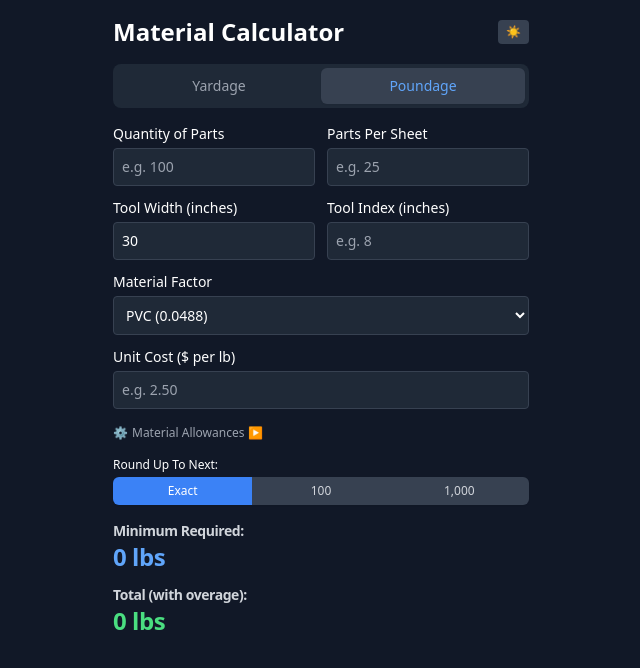
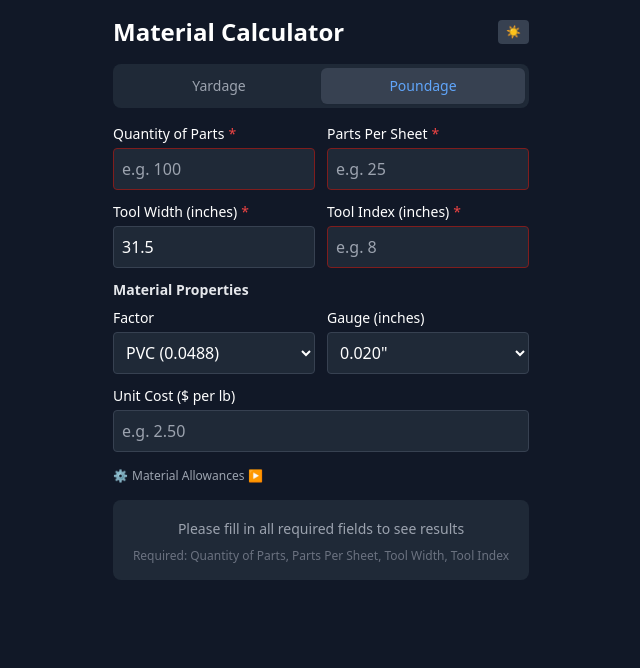
Before and after one commit to benhoman/bw-material-calculator, a React (Create React App) app: page / in a window 1280 px wide. Both pictures are taken after a click on the button "Poundage". Shown: the top 668 px of the page, without its empty margins (319-959 px from the left). Built offline with nearby package versions, Linux system fonts and the light colour scheme.

Commit message:
fix formula and update layout

```diff
--- a/src/App.js
+++ b/src/App.js
@@ -6,7 +6,7 @@ function App() {
   const [qp, setQp] = useState('');
   const [pps, setPps] = useState('');
   const [ts, setTs] = useState('');
-  const [tw, setTw] = useState('30'); // Tool Width for poundage - default 30
+  const [tw, setTw] = useState('31.5'); // Tool Width for poundage - default 30
   const [ti, setTi] = useState(''); // Tool Index for poundage
   const [ff, setFf] = useState('0.5'); // default - will change based on active tab
   const [op, setOp] = useState('10');  // default
@@ -17,11 +17,31 @@ function App() {
   const [showAdvanced, setShowAdvanced] = useState(false); // Toggle for advanced settings
   const [unitCost, setUnitCost] = useState(''); // Unit cost per yard/pound
   const [roundingIncrement, setRoundingIncrement] = useState(1); // Rounding increment for output
+  const [materialGauge, setMaterialGauge] = useState('0.020'); // Material gauge/thickness
+  const [isCustomGauge, setIsCustomGauge] = useState(false); // Toggle for custom gauge
 
   // Preset material factors with names
   const materialFactors = [
     { name: 'PVC', value: '0.0488' },
     { name: 'RPET', value: '0.0488' },
+    { name: 'Custom', value: 'custom' }
+  ];
+
+  // Preset gauge values with names
+  const gaugeOptions = [
+    { name: '0.005"', value: '0.005' },
+    { name: '0.007"', value: '0.007' },
+    { name: '0.010"', value: '0.010' },
+    { name: '0.015"', value: '0.015' },
+    { name: '0.020"', value: '0.020' },
+    { name: '0.022"', value: '0.022' },
+    { name: '0.024"', value: '0.024' },
+    { name: '0.025"', value: '0.025' },
+    { name: '0.030"', value: '0.030' },
+    { name: '0.040"', value: '0.040' },
+    { name: '0.060"', value: '0.060' },
+    { name: '0.080"', value: '0.080' },
+    { name: '0.125"', value: '0.125' },
     { name: 'Custom', value: 'custom' }
   ];
 
@@ -43,6 +63,17 @@ function App() {
   }, [activeTab, ff]);
 
   const parseFloatOrZero = (value) => parseFloat(value) || 0;
+
+  const isFormValid = () => {
+    // Check required fields based on active tab
+    const hasQuantityAndParts = qp.trim() !== '' && pps.trim() !== '';
+
+    if (activeTab === 'yardage') {
+      return hasQuantityAndParts && ts.trim() !== '';
+    } else {
+      return hasQuantityAndParts && tw.trim() !== '' && ti.trim() !== '';
+    }
+  };
 
   const roundUpToIncrement = (value, increment) => {
     if (increment <= 0) return value;
@@ -76,9 +107,10 @@ function App() {
     const tiVal = parseFloatOrZero(ti); // Tool Index
     const ffVal = parseFloatOrZero(ff); // Fudge Factor
     const mfVal = parseFloatOrZero(materialFactor); // Material Factor
+    const mgVal = parseFloatOrZero(materialGauge); // Material Gauge
     if (sheetsRequired === 0) return 0;
-    // Use Tool Width and Tool Index instead of Tool Size
-    return (sheetsRequired * (twVal + tiVal + ffVal) / 36) * mfVal;
+    // Use Tool Width and Tool Index instead of Tool Size, include Material Gauge
+    return mgVal * twVal * (tiVal + ffVal) * mfVal * sheetsRequired;
   };
 
   const calculateTotalPounds = () => {
@@ -94,6 +126,16 @@ function App() {
     } else {
       setIsCustomFactor(false);
       setMaterialFactor(value);
+    }
+  };
+
+  const handleGaugeChange = (value) => {
+    if (value === 'custom') {
+      setIsCustomGauge(true);
+      setMaterialGauge('');
+    } else {
+      setIsCustomGauge(false);
+      setMaterialGauge(value);
     }
   };
 
@@ -150,29 +192,31 @@ function App() {
           <form className="space-y-3">
             {/* Main inputs in a more compact grid */}
             <div className="grid grid-cols-2 gap-3">
-              <CompactInput label="Quantity of Parts" value={qp} onChange={setQp} placeholder="e.g. 100" />
-              <CompactInput label="Parts Per Sheet" value={pps} onChange={setPps} placeholder="e.g. 25" />
+              <CompactInput label="Quantity of Parts" value={qp} onChange={setQp} placeholder="e.g. 100" required />
+              <CompactInput label="Parts Per Sheet" value={pps} onChange={setPps} placeholder="e.g. 25" required />
             </div>
 
             {/* Tool inputs */}
             {activeTab === 'yardage' ? (
-              <CompactInput label="Tool Size (inches)" value={ts} onChange={setTs} placeholder="e.g. 12" />
+              <CompactInput label="Tool Size (inches)" value={ts} onChange={setTs} placeholder="e.g. 12" required />
             ) : (
               <div className="grid grid-cols-2 gap-3">
-                <CompactInput label="Tool Width (inches)" value={tw} onChange={setTw} placeholder="default: 30" />
-                <CompactInput label="Tool Index (inches)" value={ti} onChange={setTi} placeholder="e.g. 8" />
+                <CompactInput label="Tool Width (inches)" value={tw} onChange={setTw} placeholder="default: 31.5" required />
+                <CompactInput label="Tool Index (inches)" value={ti} onChange={setTi} placeholder="e.g. 8" required />
               </div>
             )}
 
-            {/* Material Factor and Unit Cost in grid for Poundage */}
+            {/* Material Properties - only show for material tab */}
             {activeTab === 'material' && (
-              <div className="grid grid-cols-1 gap-3">
               <div>
-                  <label className="block mb-1 text-sm font-medium">Material Factor</label>
+                <h3 className="text-sm font-semibold text-gray-800 dark:text-gray-200 mb-2">Material Properties</h3>
+                <div className="grid grid-cols-2 gap-3">
+                  <div>
+                    <label className="block mb-1 text-sm font-medium">Factor</label>
                     <select
                       value={isCustomFactor ? 'custom' : materialFactor}
                       onChange={e => handleMaterialFactorChange(e.target.value)}
-                    className="w-full px-2 py-2 text-sm border border-gray-300 dark:border-gray-700 rounded bg-white dark:bg-gray-800 text-gray-900 dark:text-white focus:outline-none focus:ring-2 focus:ring-blue-400 dark:focus:ring-blue-600"
+                      className="w-full px-2 py-2 text-base border border-gray-300 dark:border-gray-700 rounded bg-white dark:bg-gray-800 text-gray-900 dark:text-white focus:outline-none focus:ring-2 focus:ring-blue-400 dark:focus:ring-blue-600"
                     >
                       {materialFactors.map((factor) => (
                         <option key={factor.name} value={factor.value}>
@@ -187,9 +231,34 @@ function App() {
                         value={materialFactor}
                         onChange={e => setMaterialFactor(e.target.value)}
                         placeholder="Enter custom factor"
-                      className="w-full mt-1 px-2 py-2 text-sm border border-gray-300 dark:border-gray-700 rounded bg-white dark:bg-gray-800 text-gray-900 dark:text-white focus:outline-none focus:ring-2 focus:ring-blue-400 dark:focus:ring-blue-600"
+                        className="w-full mt-1 px-2 py-2 text-base border border-gray-300 dark:border-gray-700 rounded bg-white dark:bg-gray-800 text-gray-900 dark:text-white focus:outline-none focus:ring-2 focus:ring-blue-400 dark:focus:ring-blue-600"
                       />
                     )}
+                  </div>
+                  <div>
+                    <label className="block mb-1 text-sm font-medium">Gauge (inches)</label>
+                    <select
+                      value={isCustomGauge ? 'custom' : materialGauge}
+                      onChange={e => handleGaugeChange(e.target.value)}
+                      className="w-full px-2 py-2 text-base border border-gray-300 dark:border-gray-700 rounded bg-white dark:bg-gray-800 text-gray-900 dark:text-white focus:outline-none focus:ring-2 focus:ring-blue-400 dark:focus:ring-blue-600"
+                    >
+                      {gaugeOptions.map((gauge) => (
+                        <option key={gauge.name} value={gauge.value}>
+                          {gauge.name}
+                        </option>
+                      ))}
+                    </select>
+                    {isCustomGauge && (
+                      <input
+                        type="number"
+                        step="0.001"
+                        value={materialGauge}
+                        onChange={e => setMaterialGauge(e.target.value)}
+                        placeholder="Enter custom gauge"
+                        className="w-full mt-1 px-2 py-2 text-base border border-gray-300 dark:border-gray-700 rounded bg-white dark:bg-gray-800 text-gray-900 dark:text-white focus:outline-none focus:ring-2 focus:ring-blue-400 dark:focus:ring-blue-600"
+                      />
+                    )}
+                  </div>
                 </div>
               </div>
             )}
@@ -229,6 +298,7 @@ function App() {
           </form>
 
           {/* Rounding Selector - More Compact */}
+          {isFormValid() && (
             <div className="mt-4 mb-3">
               <label className="block mb-1 text-xs font-medium">Round Up To Next:</label>
               <div className="flex rounded-md shadow-sm">
@@ -252,27 +322,57 @@ function App() {
                   </button>
                 ))}
               </div>
+              {/* Rounding Preview */}
+              <div className="mt-1 text-xs text-gray-500 dark:text-gray-400 flex">
+                {activeTab === 'yardage' ? (
+                  <>
+                    <div className="flex-1 text-center">
+                      {Math.round(totalYards).toLocaleString()} yds
                     </div>
+                    <div className="flex-1 text-center">
+                      {roundUpToIncrement(totalYards, 100).toLocaleString()} yds
+                    </div>
+                    <div className="flex-1 text-center">
+                      {roundUpToIncrement(totalYards, 1000).toLocaleString()} yds
+                    </div>
+                  </>
+                ) : (
+                  <>
+                    <div className="flex-1 text-center">
+                      {Math.round(totalPounds).toLocaleString()} lbs
+                    </div>
+                    <div className="flex-1 text-center">
+                      {roundUpToIncrement(totalPounds, 100).toLocaleString()} lbs
+                    </div>
+                    <div className="flex-1 text-center">
+                      {roundUpToIncrement(totalPounds, 1000).toLocaleString()} lbs
+                    </div>
+                  </>
+                )}
+              </div>
+            </div>
+          )}
 
           {/* Results - More Compact */}
+          {isFormValid() ? (
             <div className="mt-4 space-y-3 text-lg font-semibold tracking-tight">
               {activeTab === 'yardage' ? (
                 <>
                   <div>
                     <span className="block text-gray-700 dark:text-gray-300 text-sm">Minimum Required:</span>
                     <div className="flex items-center justify-between">
-                    <span className="text-2xl text-blue-600 dark:text-blue-400">{Math.round(roundedMinYards)} yds</span>
+                      <span className="text-2xl text-blue-600 dark:text-blue-400">{Math.round(roundedMinYards).toLocaleString()} yds</span>
                       {unitCost && parseFloatOrZero(unitCost) > 0 && (
-                      <span className="text-lg text-blue-600 dark:text-blue-400">${(roundedMinYards * parseFloatOrZero(unitCost)).toFixed(2)}</span>
+                        <span className="text-lg text-blue-600 dark:text-blue-400">${(roundedMinYards * parseFloatOrZero(unitCost)).toLocaleString('en-US', { minimumFractionDigits: 2, maximumFractionDigits: 2 })}</span>
                       )}
                     </div>
                   </div>
                   <div>
                     <span className="block text-gray-700 dark:text-gray-300 text-sm">Total (with overage):</span>
                     <div className="flex items-center justify-between">
-                    <span className="text-2xl text-green-600 dark:text-green-400">{Math.round(roundedTotalYards)} yds</span>
+                      <span className="text-2xl text-green-600 dark:text-green-400">{Math.round(roundedTotalYards).toLocaleString()} yds</span>
                       {unitCost && parseFloatOrZero(unitCost) > 0 && (
-                      <span className="text-lg text-green-600 dark:text-green-400">${(roundedTotalYards * parseFloatOrZero(unitCost)).toFixed(2)}</span>
+                        <span className="text-lg text-green-600 dark:text-green-400">${(roundedTotalYards * parseFloatOrZero(unitCost)).toLocaleString('en-US', { minimumFractionDigits: 2, maximumFractionDigits: 2 })}</span>
                       )}
                     </div>
                   </div>
@@ -282,24 +382,37 @@ function App() {
                   <div>
                     <span className="block text-gray-700 dark:text-gray-300 text-sm">Minimum Required:</span>
                     <div className="flex items-center justify-between">
-                    <span className="text-2xl text-blue-600 dark:text-blue-400">{Math.round(roundedMinPounds)} lbs</span>
+                      <span className="text-2xl text-blue-600 dark:text-blue-400">{Math.round(roundedMinPounds).toLocaleString()} lbs</span>
                       {unitCost && parseFloatOrZero(unitCost) > 0 && (
-                      <span className="text-lg text-blue-600 dark:text-blue-400">${(roundedMinPounds * parseFloatOrZero(unitCost)).toFixed(2)}</span>
+                        <span className="text-lg text-blue-600 dark:text-blue-400">${(roundedMinPounds * parseFloatOrZero(unitCost)).toLocaleString('en-US', { minimumFractionDigits: 2, maximumFractionDigits: 2 })}</span>
                       )}
                     </div>
                   </div>
                   <div>
                     <span className="block text-gray-700 dark:text-gray-300 text-sm">Total (with overage):</span>
                     <div className="flex items-center justify-between">
-                    <span className="text-2xl text-green-600 dark:text-green-400">{Math.round(roundedTotalPounds)} lbs</span>
+                      <span className="text-2xl text-green-600 dark:text-green-400">{Math.round(roundedTotalPounds).toLocaleString()} lbs</span>
                       {unitCost && parseFloatOrZero(unitCost) > 0 && (
-                      <span className="text-lg text-green-600 dark:text-green-400">${(roundedTotalPounds * parseFloatOrZero(unitCost)).toFixed(2)}</span>
+                        <span className="text-lg text-green-600 dark:text-green-400">${(roundedTotalPounds * parseFloatOrZero(unitCost)).toLocaleString('en-US', { minimumFractionDigits: 2, maximumFractionDigits: 2 })}</span>
                       )}
                     </div>
                   </div>
                 </>
               )}
             </div>
+          ) : (
+            <div className="mt-4 p-4 bg-gray-50 dark:bg-gray-800 rounded-lg text-center">
+              <span className="text-sm text-gray-600 dark:text-gray-400">
+                Please fill in all required fields to see results
+              </span>
+              <div className="mt-2 text-xs text-gray-500 dark:text-gray-500">
+                {activeTab === 'yardage'
+                  ? 'Required: Quantity of Parts, Parts Per Sheet, Tool Size'
+                  : 'Required: Quantity of Parts, Parts Per Sheet, Tool Width, Tool Index'
+                }
+              </div>
+            </div>
+          )}
 
         </div>
       </div>
@@ -307,16 +420,23 @@ function App() {
   );
 }
 
-function CompactInput({ label, value, onChange, placeholder }) {
+function CompactInput({ label, value, onChange, placeholder, required = false }) {
   return (
     <div>
-      <label className="block mb-1 text-sm font-medium">{label}</label>
+      <label className="block mb-1 text-sm font-medium">
+        {label}
+        {required && <span className="text-red-500 ml-1">*</span>}
+      </label>
       <input
         type="number"
         value={value}
         onChange={e => onChange(e.target.value)}
         placeholder={placeholder}
-        className="w-full px-2 py-2 text-sm border border-gray-300 dark:border-gray-700 rounded bg-white dark:bg-gray-800 text-gray-900 dark:text-white focus:outline-none focus:ring-2 focus:ring-blue-400 dark:focus:ring-blue-600"
+        className={`w-full px-2 py-2 text-base border rounded bg-white dark:bg-gray-800 text-gray-900 dark:text-white focus:outline-none focus:ring-2 focus:ring-blue-400 dark:focus:ring-blue-600 ${
+          required && !value.trim()
+            ? 'border-red-100 dark:border-red-900'
+            : 'border-gray-300 dark:border-gray-700'
+        }`}
       />
     </div>
   );
```
Lines whose indentation alone changed are shown as unchanged.
